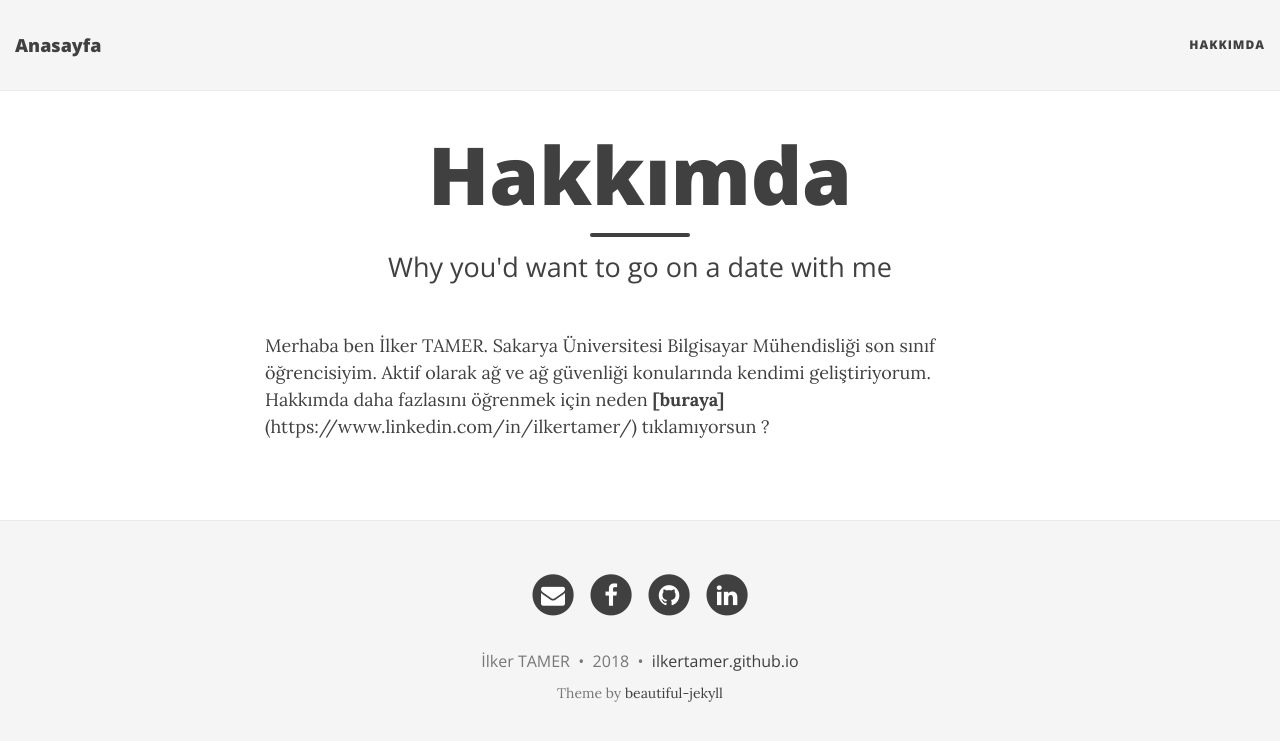
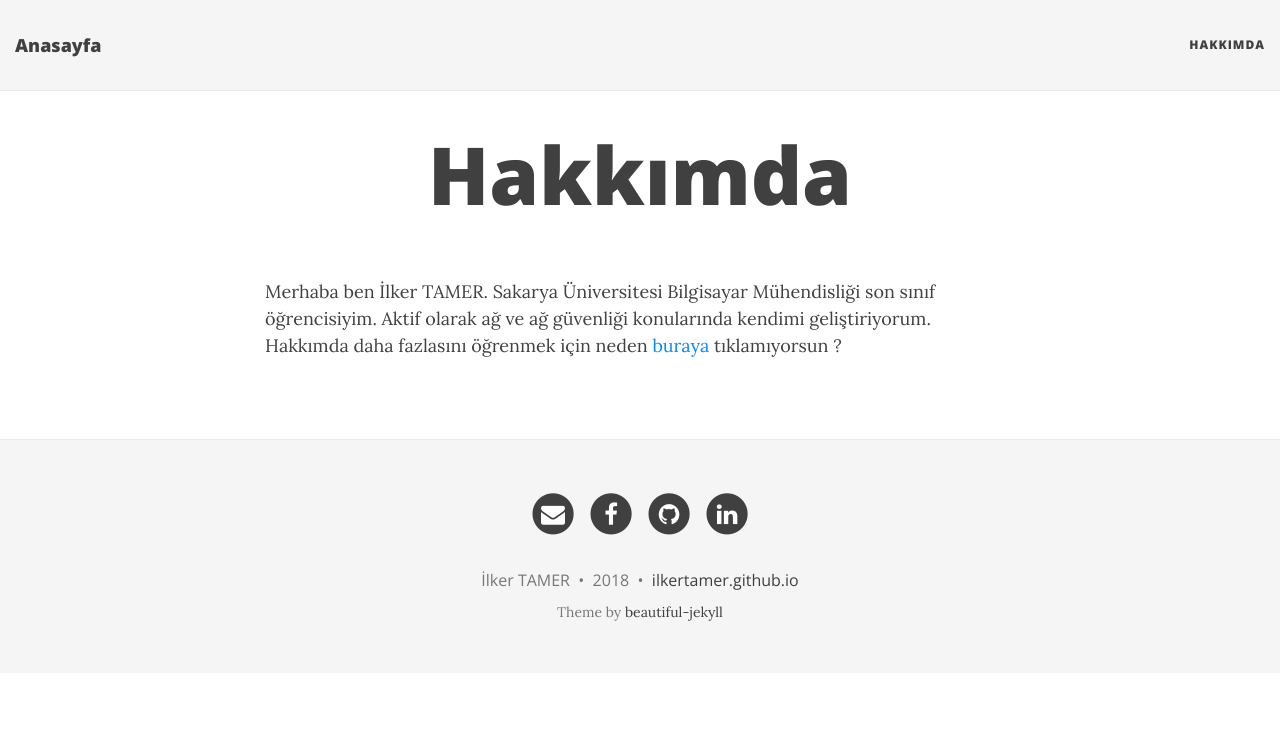
Before and after one commit to ilkertamer/ilkertamer.github.io, a Jekyll site: the page built from aboutme.md, in a window 1280 px wide. Shown: the top 741 px of the page. Built offline with Jekyll 4.4.1, drawn with Linux system fonts in a browser that asks for light colours; nearby versions of some CDN libraries.

Commit message:
aboutme edit

```diff
--- a/aboutme.md
+++ b/aboutme.md
@@ -1,7 +1,6 @@
 ---
 layout: page
 title: Hakkımda
-subtitle: Why you'd want to go on a date with me
 ---
 
-Merhaba ben İlker TAMER. Sakarya Üniversitesi Bilgisayar Mühendisliği son sınıf öğrencisiyim. Aktif olarak ağ ve ağ güvenliği konularında kendimi geliştiriyorum. Hakkımda daha fazlasını öğrenmek için neden **[buraya]**(https://www.linkedin.com/in/ilkertamer/) tıklamıyorsun ?
+Merhaba ben İlker TAMER. Sakarya Üniversitesi Bilgisayar Mühendisliği son sınıf öğrencisiyim. Aktif olarak ağ ve ağ güvenliği konularında kendimi geliştiriyorum. Hakkımda daha fazlasını öğrenmek için neden [buraya](https://www.linkedin.com/in/ilkertamer/) tıklamıyorsun ?
```
